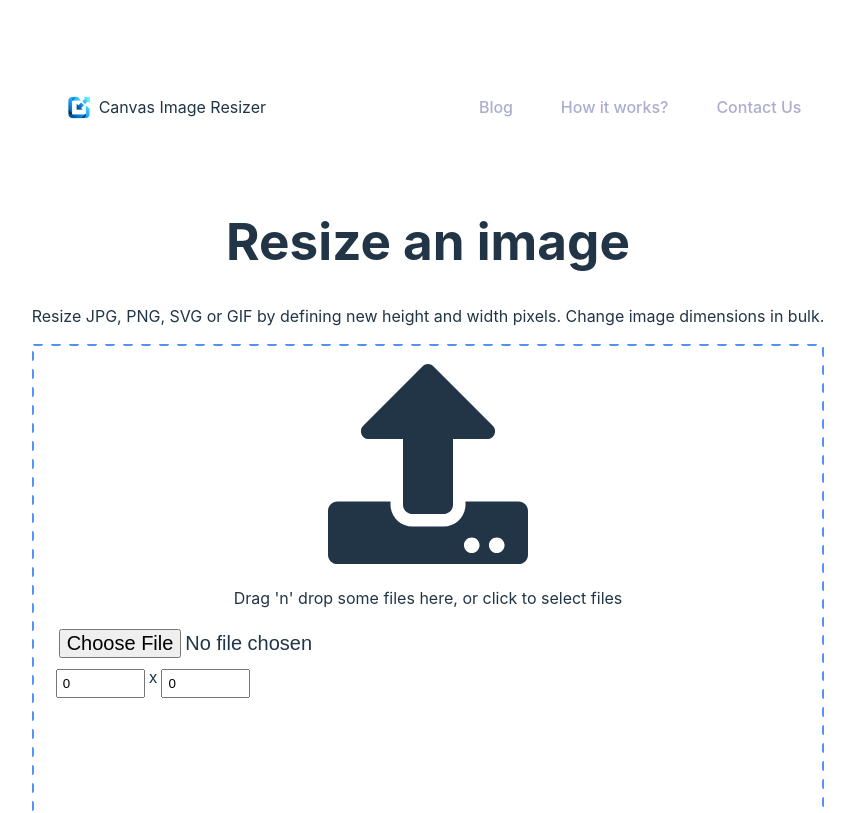
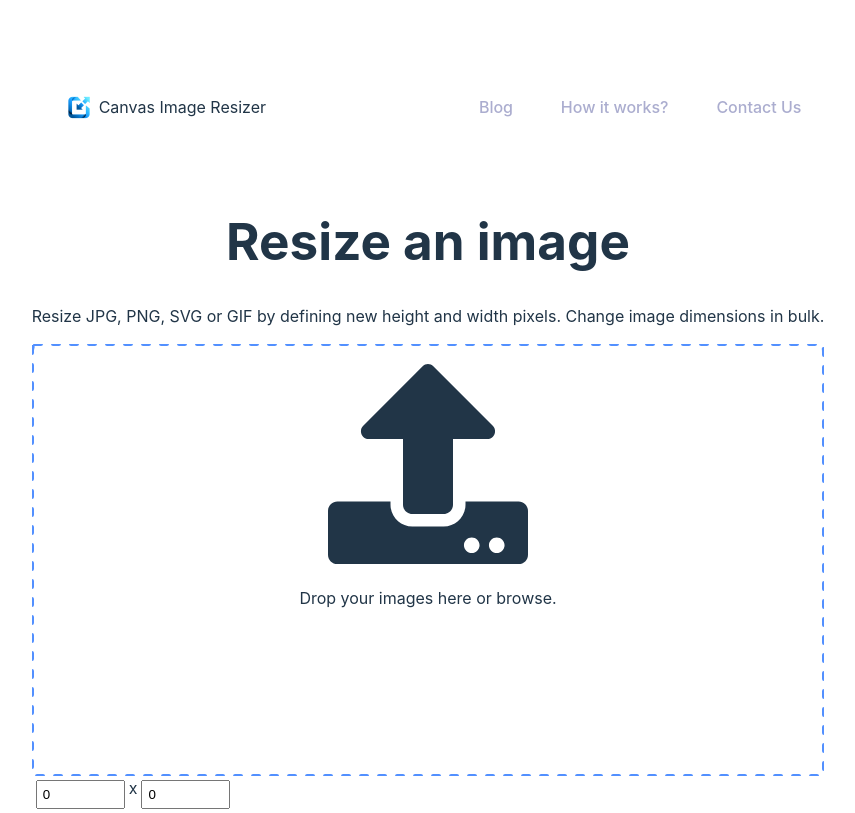
Before and after one commit to kaderbozkaya/image-resizer, a React (Vite) app: page / in a window 1280 px wide. Shown: the top 813 px of the page, without its empty margins (212-1067 px from the left). Built offline with nearby package versions, Linux system fonts and the light colour scheme.

Commit message:
edit in the download section

```diff
--- a/src/App.jsx
+++ b/src/App.jsx
@@ -107,16 +107,22 @@ const App = () => {
         Change image dimensions in bulk.
       </p>
       <div className="resizer">
+        {/* <input
+          type="file"
+          className="resizer__file"
+          onChange={handleFileChange}
+        /> */}
+
         <div {...getRootProps({ className: "dropzone" })}>
           <input {...getInputProps()} />
           {!image && <FaUpload className="upload-icon" />}
-          <p>Drag 'n' drop some files here, or click to select files</p>
+          <p>Drop your images here or browse.</p>
         </div>
-        <input
-          type="file"
-          className="resizer__file"
-          onChange={handleFileChange}
-        />
+        {/* {!image && <FaUpload className="upload-icon" />} */}
+        <div className="image-and-btn">
+          <canvas ref={canvasRef} className="canvas"></canvas>
+        </div>
+      </div>
       <div className="dimensions">
         <input
           type="number"
@@ -132,14 +138,9 @@ const App = () => {
           onChange={handleHeightChange}
         />
       </div>
-        {/* {!image && <FaUpload className="upload-icon" />} */}
-        <div className="image-and-btn">
-          <canvas ref={canvasRef} className="canvas"></canvas>
       <button onClick={downloadImage} className="btn">
         Download Image
       </button>
-        </div>
-      </div>
     </>
   );
 };
```
Lines whose indentation alone changed are shown as unchanged.
